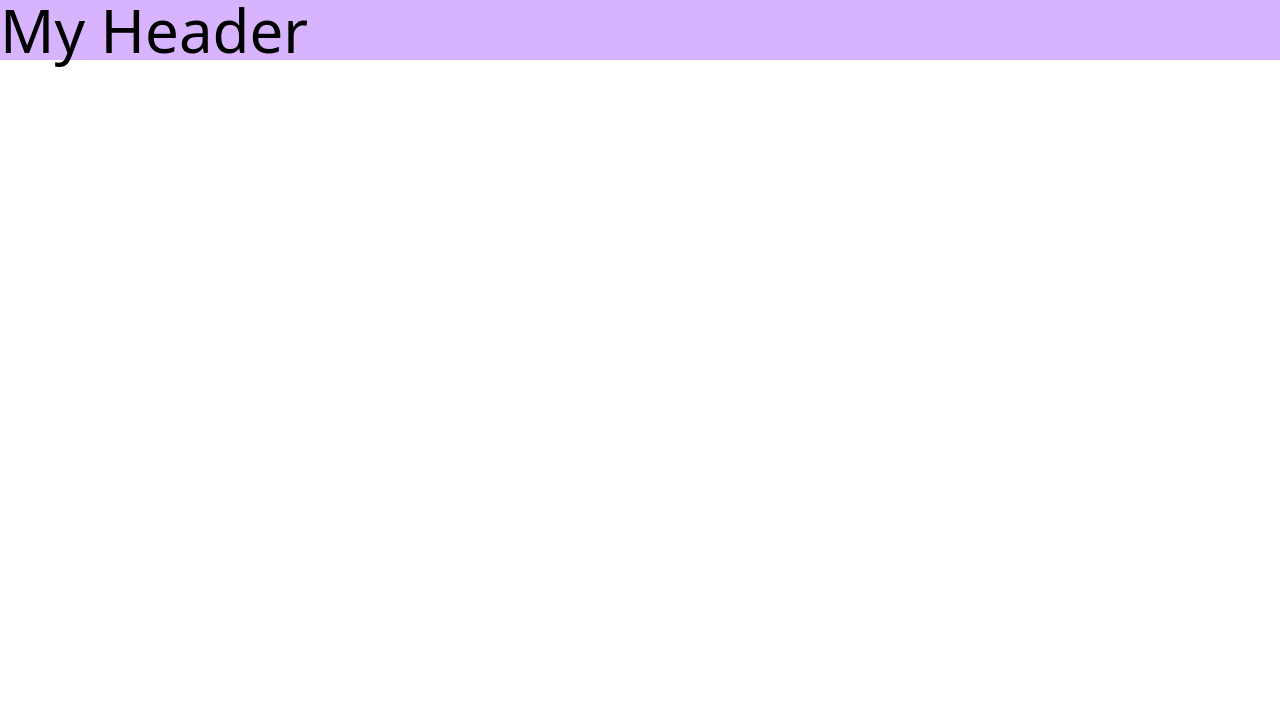
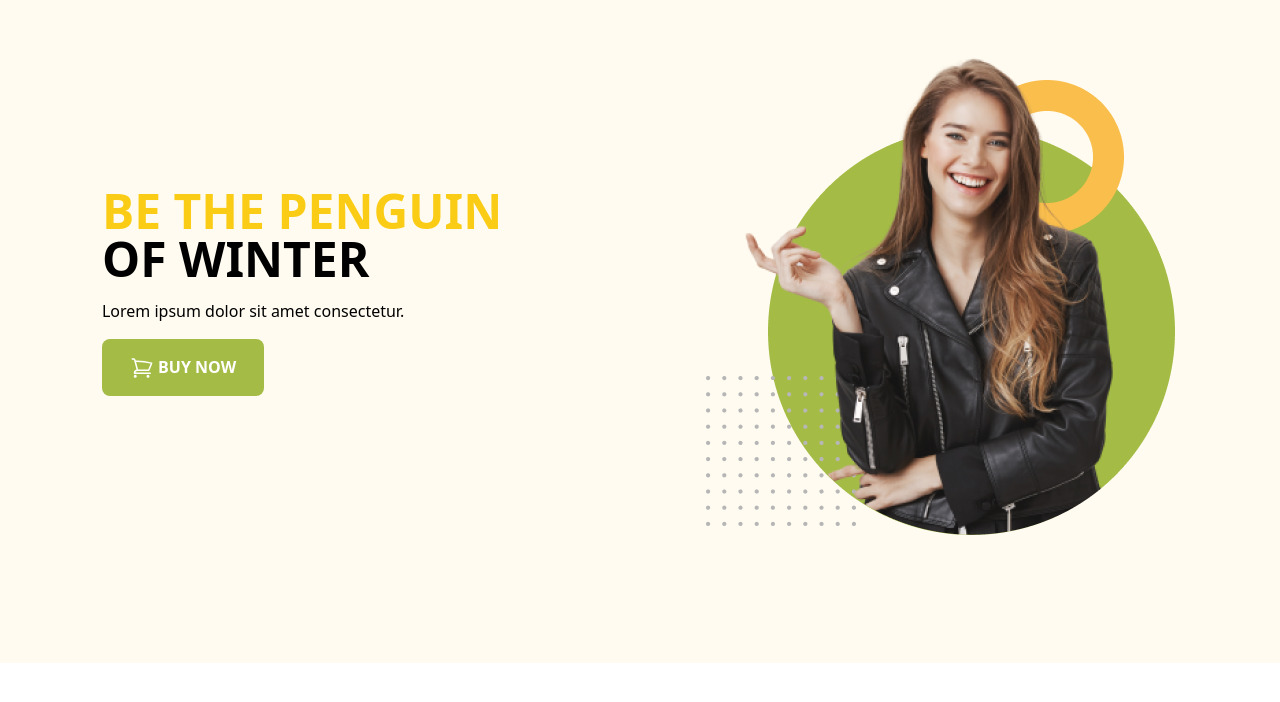
Before and after one commit to gautamsen117/penguin-fashion-with-tailwind, a plain HTML site: page index.html in a window 1280 px wide. Drawn offline with nearby package versions, Linux system fonts and the light colour scheme.

Commit message:
added header section without navbar

```diff
--- a/index.html
+++ b/index.html
@@ -13,6 +13,7 @@
             extend: {
               colors: {
                 clifford: '#da373d',
+                penguin: '#FFFBF0',
               }
             }
           }
@@ -20,6 +21,25 @@
       </script>
 </head>
 <body>
-    <h1 class="bg-purple-300 text-6xl">My Header</h1>
+    <header class="bg-penguin pb-32 pt-12">
+        <section class="container mx-auto sm:flex items-center justify-around">
+            <div class="space-y-4">
+                <h1 class=" text-3xl sm:text-5xl uppercase font-bold">
+                    <span class="text-yellow-400">Be the Penguin</span>
+                    <br>
+                    <span>of winter</span>
+                </h1>
+                <p>Lorem ipsum dolor sit amet consectetur.</p>
+                <button class="uppercase bg-[#A4BC46] py-4 px-7 rounded-lg text-white font-semibold">
+                    <svg xmlns="http://www.w3.org/2000/svg" fill="none" viewBox="0 0 24 24" stroke-width="1.5" stroke="currentColor" class="w-6 h-6 inline">
+                        <path stroke-linecap="round" stroke-linejoin="round" d="M2.25 3h1.386c.51 0 .955.343 1.087.835l.383 1.437M7.5 14.25a3 3 0 00-3 3h15.75m-12.75-3h11.218c1.121-2.3 2.1-4.684 2.924-7.138a60.114 60.114 0 00-16.536-1.84M7.5 14.25L5.106 5.272M6 20.25a.75.75 0 11-1.5 0 .75.75 0 011.5 0zm12.75 0a.75.75 0 11-1.5 0 .75.75 0 011.5 0z" />
+                      </svg>
+                    Buy Now</button>
+            </div>
+            <div class="pt-8 sm:pt-0">
+                <img class="w-1/2 sm:w-full" src="images/model.png" alt="">
+            </div>
+        </section>
+    </header>
 </body>
 </html>
```
